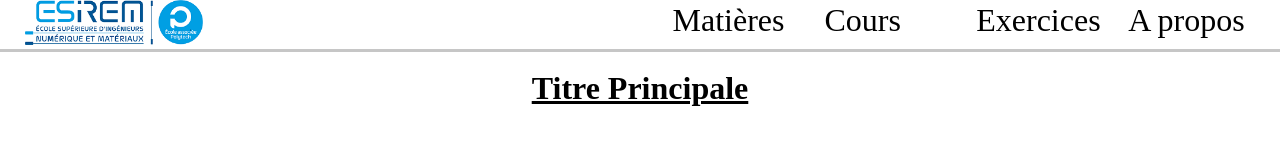
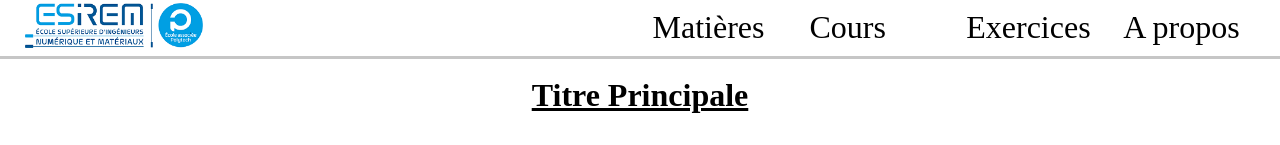
Before and after one commit to clement-gh/Cahier-vacance-Esirem, a React (Create React App) app in the folder front/: page / in a window 1280 px wide. Shown: the top 145 px of the page. Built offline with nearby package versions, Linux system fonts and the light colour scheme.

Commit message:
little fix on css navbar

```diff
--- a/front/src/components/navbar.css
+++ b/front/src/components/navbar.css
@@ -11,12 +11,15 @@
     padding-left: 25px;
 }
 .navbar_esirem_logo {
+    margin: 3px 0 4px 0;
     max-height: 45px;
 }
 .navbar_list {
+    padding: 0;
     margin: 0;
     flex: 1;
     display: flex;
+    align-items: center;
     list-style: none;
 }
 .navbar_list_item {
```
